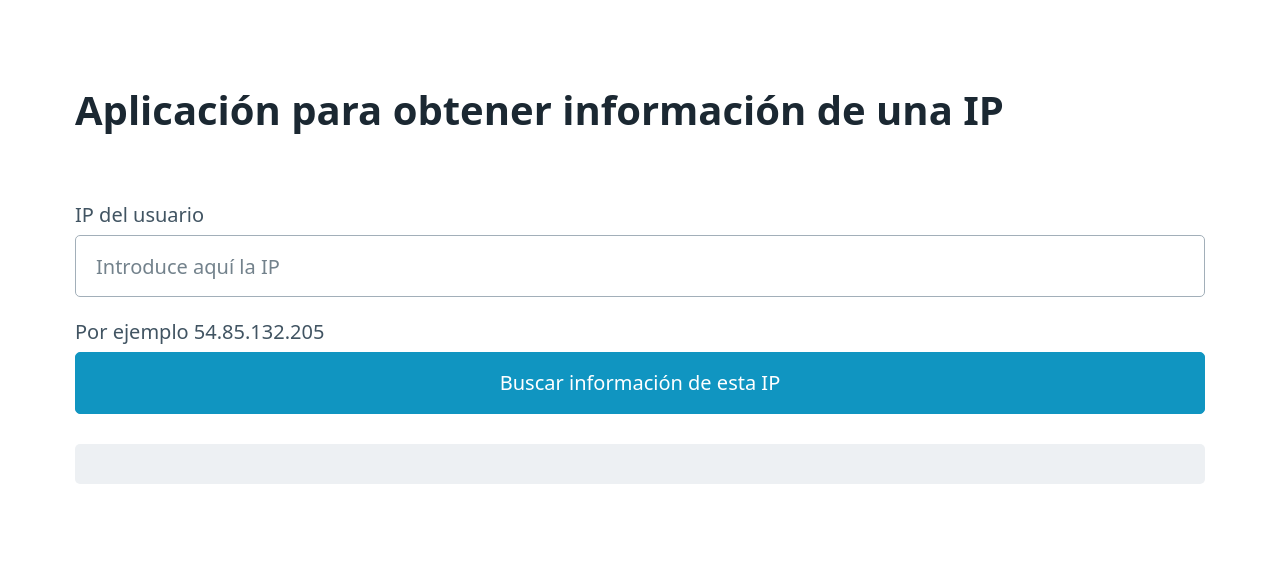
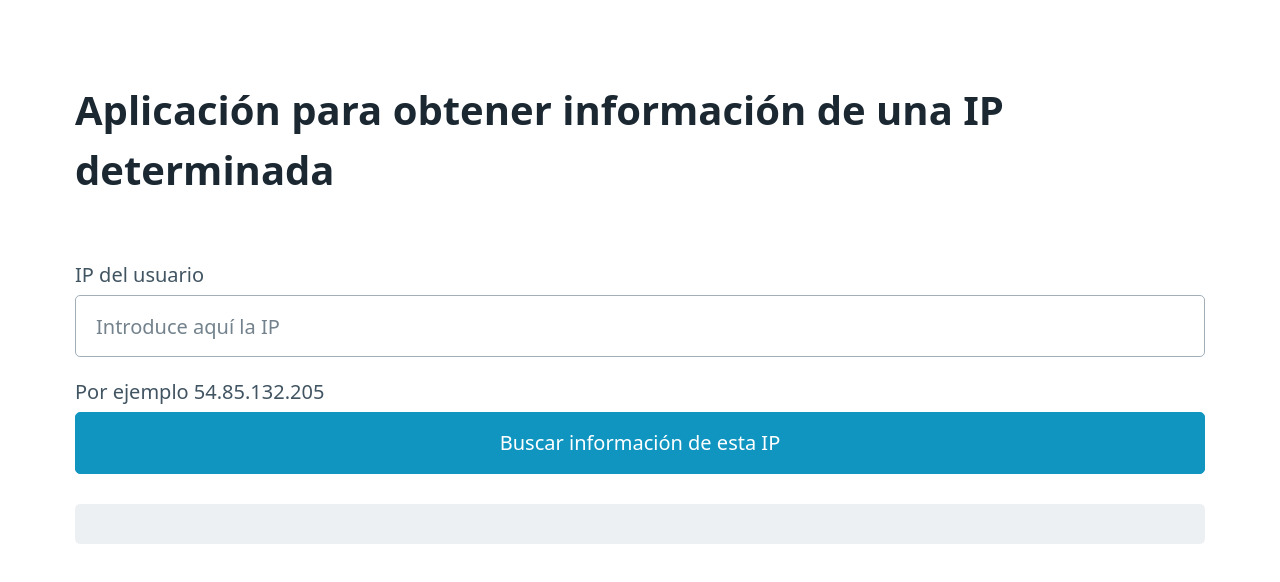
Before and after one commit to escarface/escarface-app-IP, a plain HTML site: page index.html in a window 1280 px wide. Drawn offline with nearby package versions, Linux system fonts and the light colour scheme.

Commit message:
actualizacion index

```diff
--- a/index.html
+++ b/index.html
@@ -7,7 +7,7 @@
     <link rel="stylesheet" href="https://unpkg.com/@picocss/pico@latest/css/pico.min.css">
 
 <main class="container">
-  <h1>Aplicación para obtener información de una IP</h1>
+  <h1>Aplicación para obtener información de una IP determinada</h1>
   <form id="form">
     <label>
       IP del usuario
```
